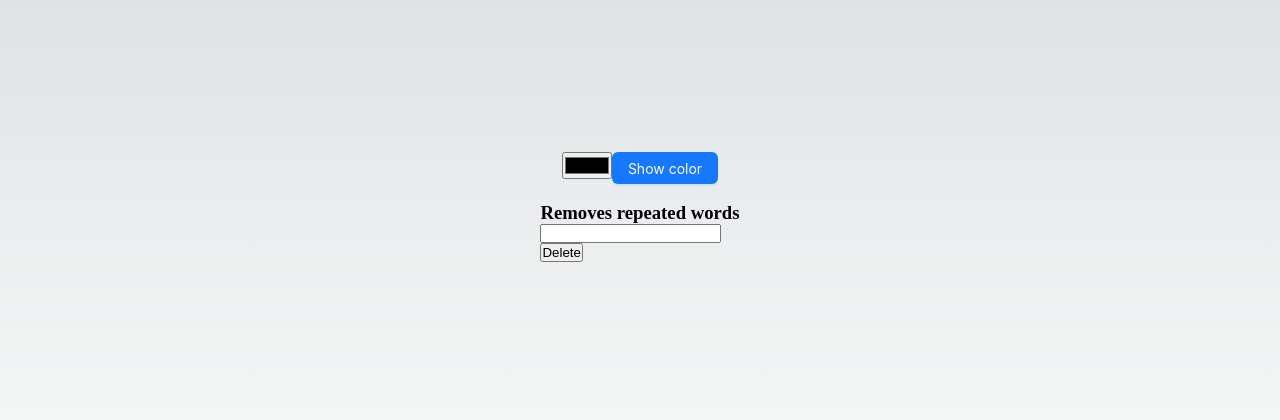
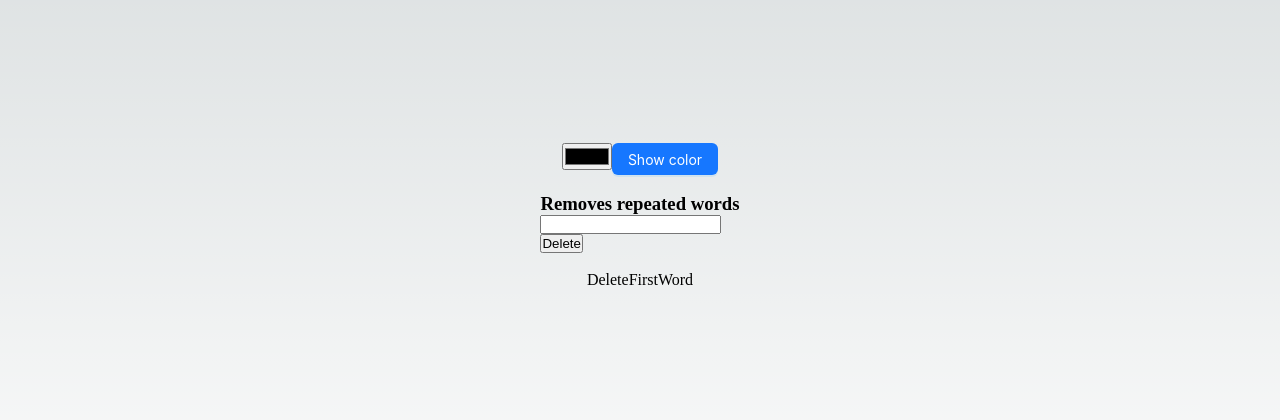
Before and after one commit to Aluonam/pt_101223, a Next.js app: page / in a window 1280 px wide. Shown: the part 184-604 px from the top of the page. Built offline with nearby package versions, Linux system fonts and the light colour scheme.

Commit message:
feaT: create and linked component

```diff
--- /dev/null
+++ b/components/DeleteFirstWord.jsx
@@ -0,0 +1,9 @@
+import React from 'react'
+
+const DeleteFirstWord = () => {
+  return (
+    <div>DeleteFirstWord</div>
+  )
+}
+
+export default DeleteFirstWord
--- a/pages/index.js
+++ b/pages/index.js
@@ -2,6 +2,7 @@ import Head from 'next/head'
 import styles from '@/styles/Home.module.css'
 import ChangeColor from '@/components/ChangeColor'
 import InputDeleteWords from '@/components/InputDeleteWords'
+import DeleteFirstWord from '@/components/DeleteFirstWord'
 
 export default function Home() {
   return (
@@ -17,6 +18,7 @@ export default function Home() {
         <br/>
         <InputDeleteWords></InputDeleteWords>
         <br/>
+        <DeleteFirstWord></DeleteFirstWord>
       </main>
     </>
   )
```
